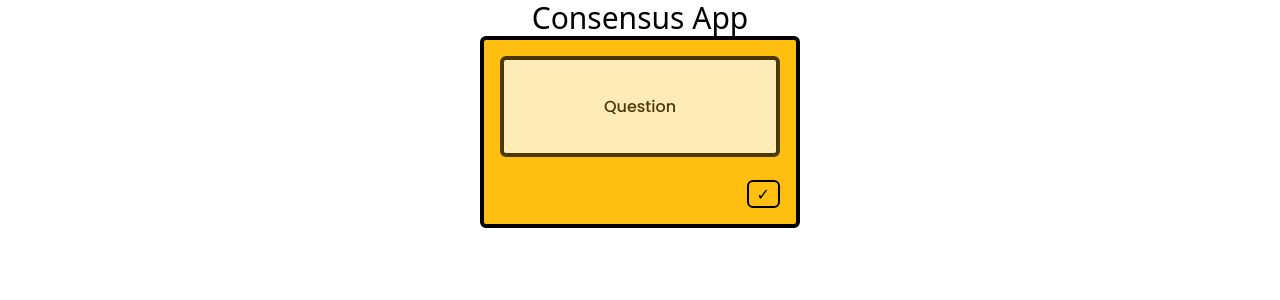
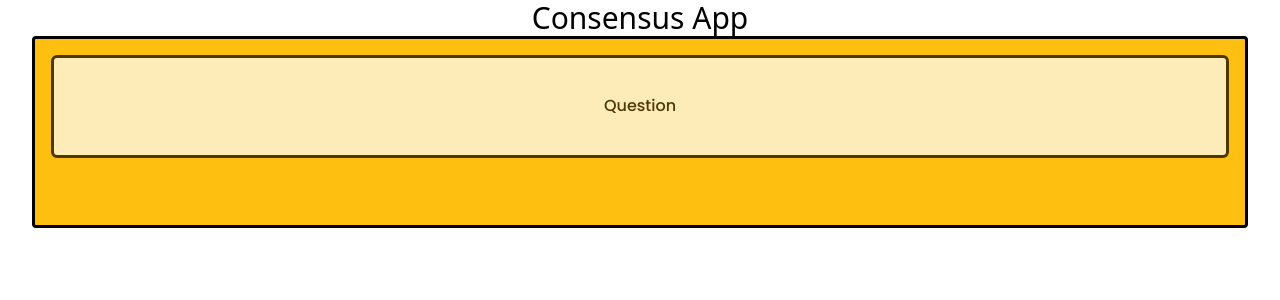
Before and after one commit to devhausleipzigacademy/camp9-final-project, a Next.js app: page / in a window 1280 px wide. Shown: the top 300 px of the page. Built offline with nearby package versions, Linux system fonts and the light colour scheme.

Commit message:
improved styling

```diff
--- a/components/PollCard.tsx
+++ b/components/PollCard.tsx
@@ -1,5 +1,3 @@
-import { Button } from '../stories/Button';
-
 interface PollCardProps {
   title: string;
 }
@@ -7,19 +5,13 @@ interface PollCardProps {
 export default function PollCard({ title }: PollCardProps) {
   return (
     <section
-      className={`border-4 border-black rounded-md w-80 h-48 flex flex-col p-4 justify-between bg-yellow`}
+      className={`border-3 border-black rounded w-full h-48 flex flex-col p-4 justify-between bg-yellow`}
     >
       <div
-        className={`border-4 border-black rounded-md bg-white opacity-70 h-2/3 flex items-center justify-center`}
+        className={`border-3 border-black rounded-md bg-white opacity-70 h-2/3 flex items-center justify-center`}
       >
         <h1 className="typography-body">{title}</h1>
       </div>
-      <button
-
-        className={`border-2 border-black rounded-md bg-yellow-100 ml-auto px-2 x`}
-      >
-        ✓
-      </button>
     </section>
   );
 }
```
